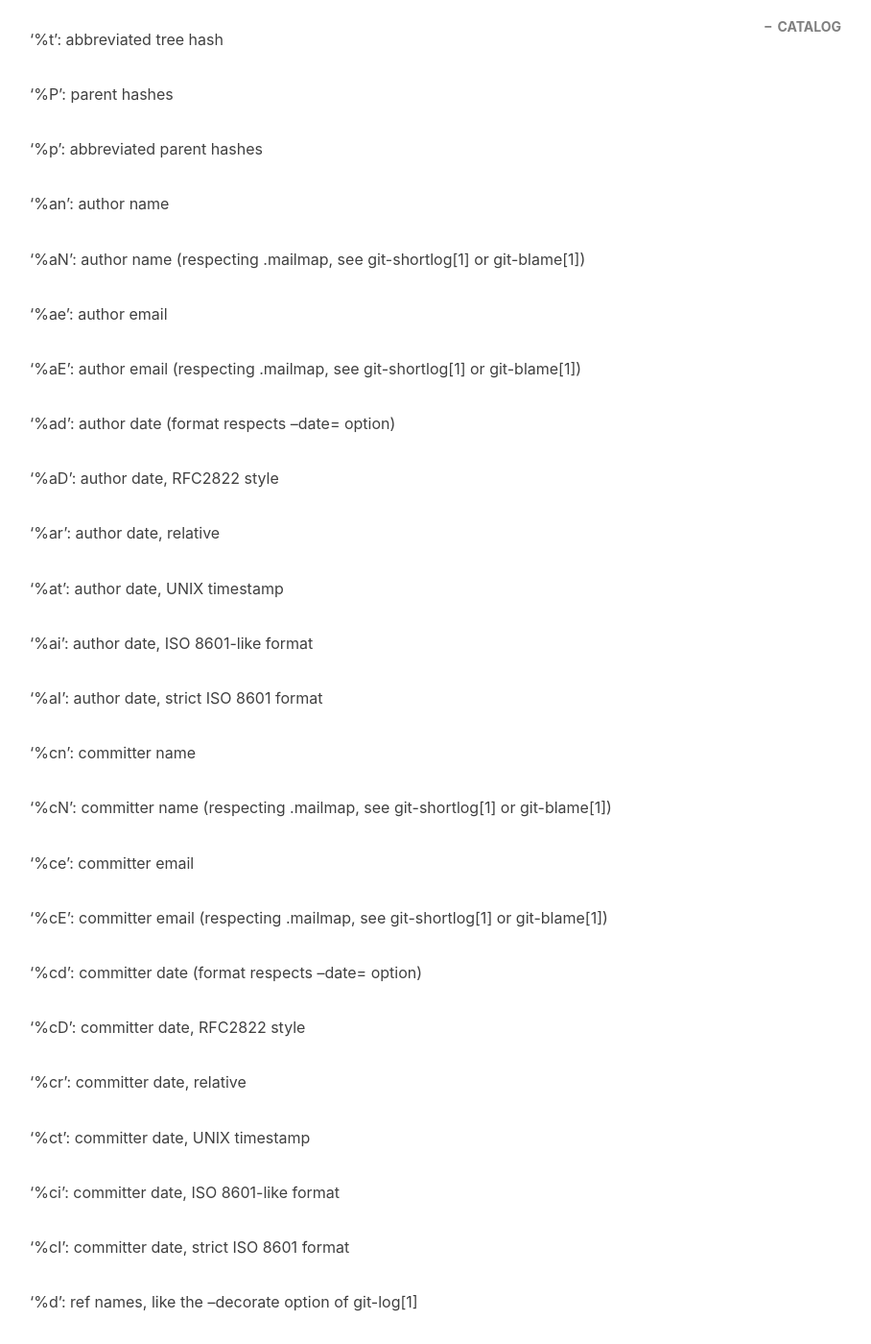
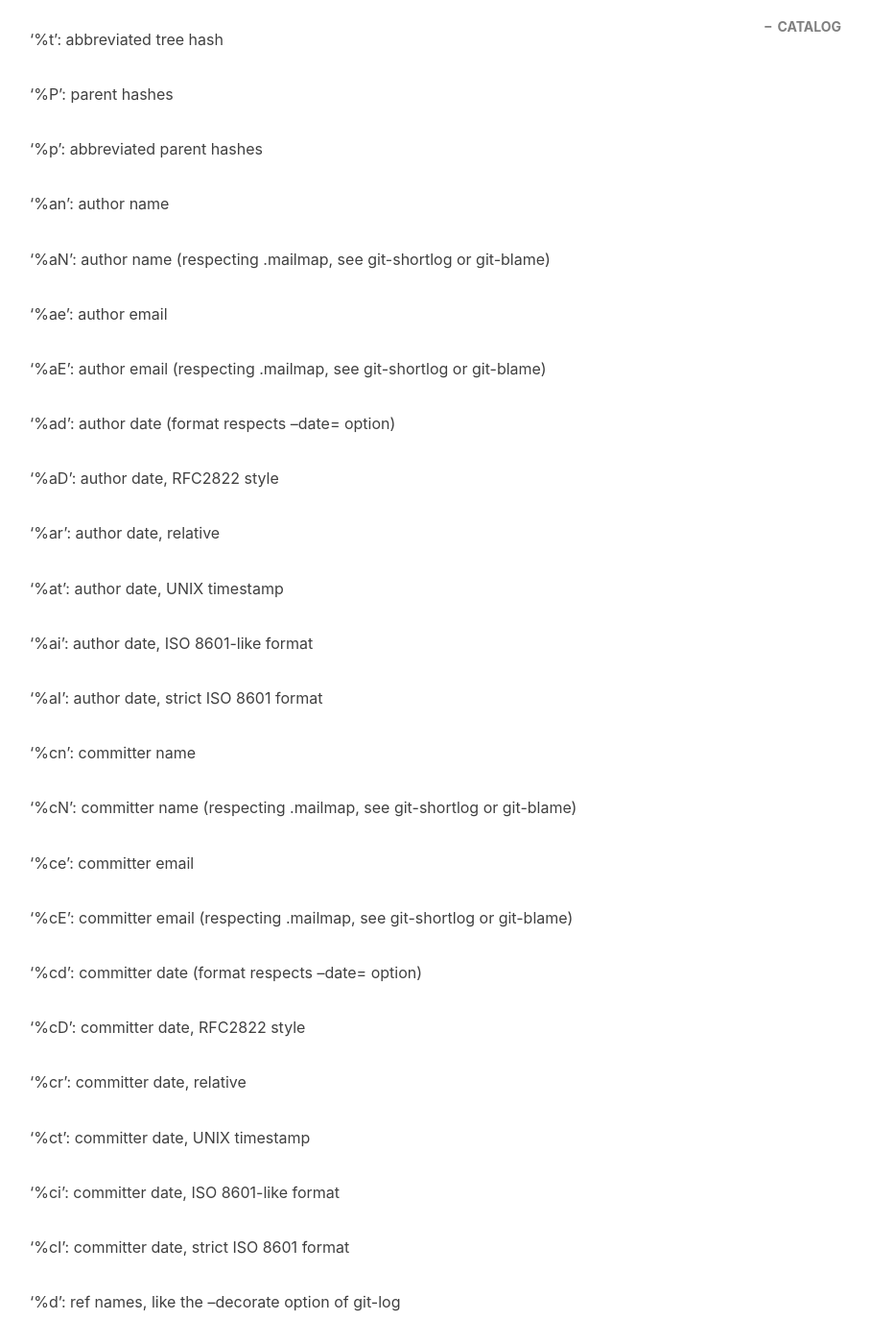
Before and after one commit to ncic-ict/changdaye.github.io, a Jekyll site: the page built from _posts/2017-12-29-git log format.md, in a window 1280 px wide and 1400 px high, scrolled down 1092 px. Shown: the whole window at 96% size, without its empty margins (234-1142 px from the left). Built offline with Jekyll 4.4.1, drawn with Linux system fonts in a browser that asks for light colours; nearby versions of some CDN libraries; comment, search, counter and statistics services are not loaded.

Commit message:
update  2017-12-29-git log format.md

```diff
--- a/_posts/2017-12-29-git log format.md
+++ b/_posts/2017-12-29-git log format.md
@@ -42,11 +42,11 @@ git log命令可一接受一个--pretty选项，来确定输出的格式.
 
 '%an': author name
 
-'%aN': author name (respecting .mailmap, see git-shortlog[1] or git-blame[1])
+'%aN': author name (respecting .mailmap, see git-shortlog or git-blame)
 
 '%ae': author email
 
-'%aE': author email (respecting .mailmap, see git-shortlog[1] or git-blame[1])
+'%aE': author email (respecting .mailmap, see git-shortlog or git-blame)
 
 '%ad': author date (format respects --date= option)
 
@@ -62,11 +62,11 @@ git log命令可一接受一个--pretty选项，来确定输出的格式.
 
 '%cn': committer name
 
-'%cN': committer name (respecting .mailmap, see git-shortlog[1] or git-blame[1])
+'%cN': committer name (respecting .mailmap, see git-shortlog or git-blame)
 
 '%ce': committer email
 
-'%cE': committer email (respecting .mailmap, see git-shortlog[1] or git-blame[1])
+'%cE': committer email (respecting .mailmap, see git-shortlog or git-blame)
 
 '%cd': committer date (format respects --date= option)
 
@@ -80,7 +80,7 @@ git log命令可一接受一个--pretty选项，来确定输出的格式.
 
 '%cI': committer date, strict ISO 8601 format
 
-'%d': ref names, like the --decorate option of git-log[1]
+'%d': ref names, like the --decorate option of git-log
 
 '%D': ref names without the " (", ")" wrapping.
 
```
Also changed, not shown: img/favicon.ico (deleted).
